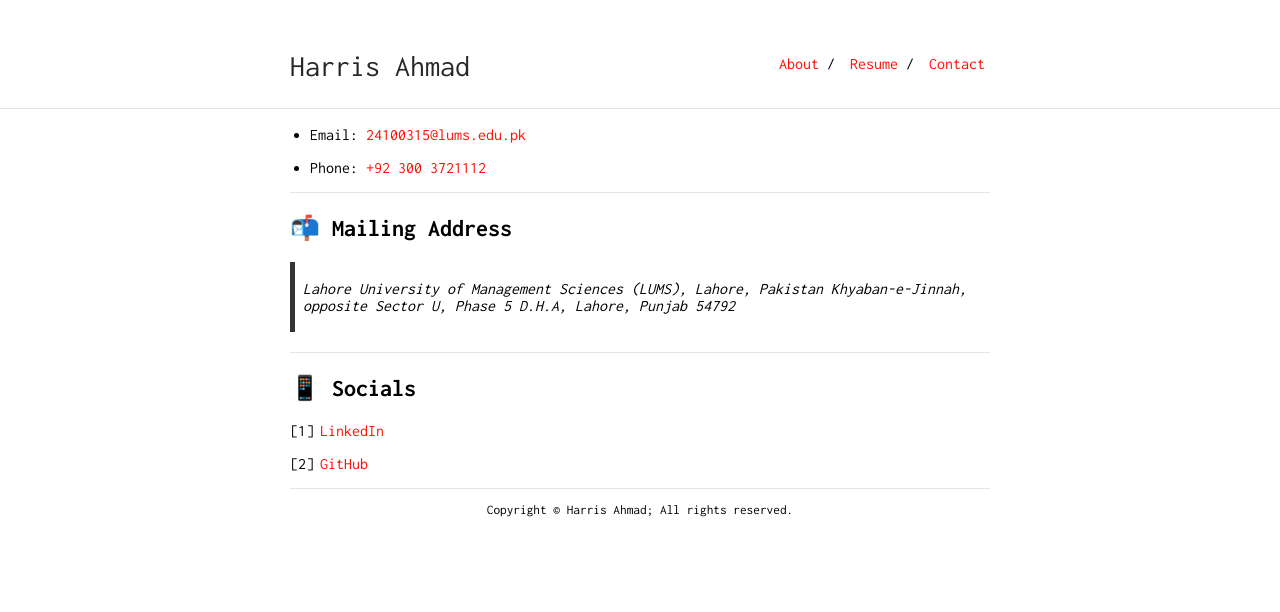
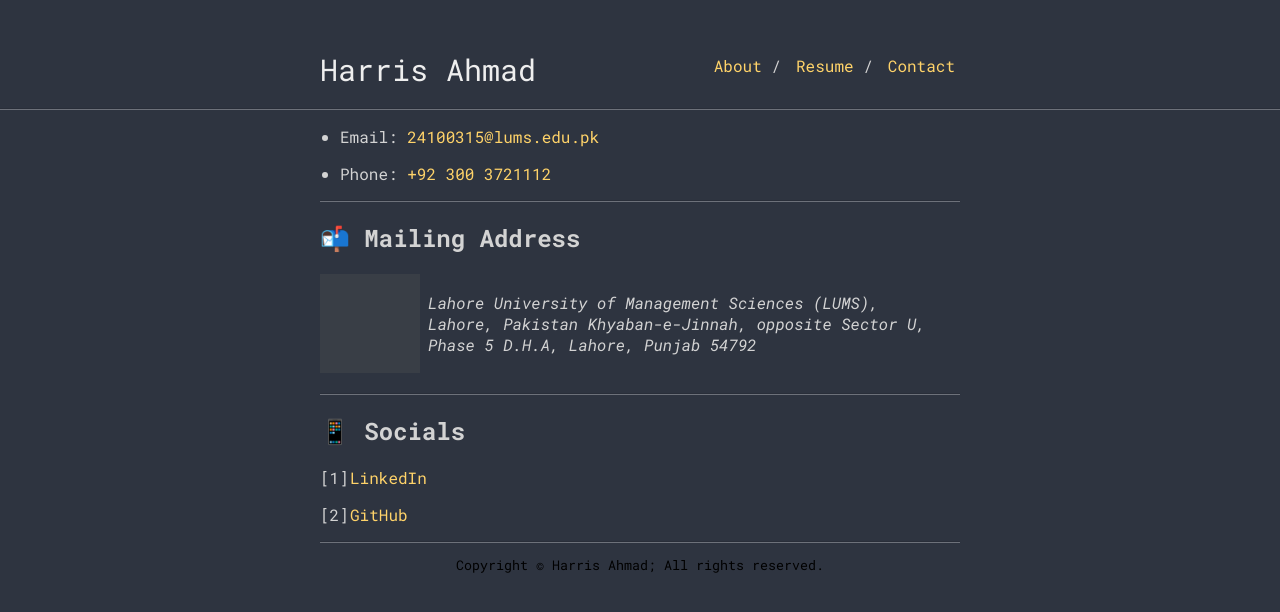
Before and after one commit to harris-ahmad/harris-ahmad.github.io, a Jekyll site: the page built from contact.md, in a window 1280 px wide. Shown: the top 612 px of the page. Built offline with Jekyll 4.4.1, drawn with Linux system fonts in a browser that asks for light colours.

Commit message:
ui updated

```diff
--- a/_sass/_style.scss
+++ b/_sass/_style.scss
@@ -1,4 +1,7 @@
 @import "vars";
+@import url('https://fonts.googleapis.com/css?family=Roboto:100,100i,300,300i,400,400i,500');
+@import url('https://fonts.googleapis.com/css?family=Lato:300,300i,400,400i,700,700i');
+@import url('https://fonts.googleapis.com/css?family=Roboto Mono:300,300i,400,400i,700,700i');
 
 /*
  * Basic
@@ -8,18 +11,24 @@ html {
     height: 100%;
     margin: 0;
     padding: 0;
+    background-color: #2E3440;
+    color: #d3d3d3;
 }
 body {
     margin: 0;
-    font-family: "Inconsolata";
+    font-family: Roboto Mono;
     height: 100%;
+}
+h1 {
+    font-family: Roboto;
 }
 a {
     text-decoration: none;
     color: $accent;
 }
 a:hover {
-    text-decoration: underline;
+    text-decoration: none;
+    color:#DC8ADD
 }
 hr {
     border: 0;
@@ -34,11 +43,12 @@ hr {
 
 #author-name {
     font-size: 30px;
-    color: #272727;
+    color: #EEEEEE;
     display: inline-block;
 }
 .navbar {
     padding: 50px 0 50px 0;
+    border:hsl(from black h s l)
 }
 .navbar-ul {
     display: inline-block;
@@ -65,7 +75,7 @@ hr {
 /* Divs */
 
 .container {
-    max-width: $max-width;
+    max-width: 50%;
     margin: auto;
 }
 .wrapper {
@@ -80,6 +90,39 @@ hr {
 	max-height: 100px;
 	text-align: center;
 }
+/* Thumbail Images for Social Media */
+
+#contact_container {
+    display: flex;
+    justify-content: center;
+}
+#thumbnail_image{
+    max-width: 70px;
+    margin: 10px;
+    display: inline-block;
+}
+#thumbnail_image:hover{
+    max-width: 75px;
+}
+
+/* Country Image */
+
+#country_image{
+    height: 48px;
+    width: 48px;
+}
+
+/* Country Image */
+#footer_div{
+    display: flex;
+    justify-content: center;
+}
+
+#footer_image{
+    height: 35%;
+    width: 35%;
+}
+
 
 /* Mobile */
 
@@ -87,6 +130,9 @@ hr {
     .container {
         max-width: $med-width;
         transition: 0.3s ease all;
+    }
+    .profile-picture{
+        display: none;
     }
 }
 
@@ -96,6 +142,9 @@ hr {
     }
     .navbar-ul {
         margin-top: 5px;
+    }
+    .profile-picture{
+        display: none;
     }
 }
 
@@ -125,6 +174,9 @@ hr {
 	#navlist li.nav-list {
 		margin: 0;
 	}
+    .profile-picture{
+        display: none;
+    }
 }
 
 @import "typography";
--- a/_sass/typography.scss
+++ b/_sass/typography.scss
@@ -2,59 +2,71 @@
 
 .content {
     a:hover {
-        text-decoration: underline;
+        text-decoration: none;
+        color: #DC8ADD;
     }
+
     ol {
         counter-reset: list;
     }
-    ol > li {
+
+    ol>li {
         list-style-position: none;
         position: relative;
         list-style: none;
         margin-top: 5px;
         margin-bottom: 5px;
     }
-    ul > li {
+
+    ul>li {
         margin: 5px 0 5px 0;
     }
+
     ul {
-        padding: 0 20px 0 20px;;
+        padding: 0 20px 0 20px;
+        ;
     }
+
     ol {
         padding: 0 30px 0 30px;
     }
-    ol > li:before {
+
+    ol>li:before {
         content: "[" counter(list, decimal) "] ";
         counter-increment: list;
         position: absolute;
         left: -30px;
     }
+
     blockquote {
-        //border: 1px solid black;
-        border-left: 5px solid #333333;
+        border-left: 100px solid #393E46;
         margin: 20px 0 20px 0;
         padding: 2px 8px 2px 8px;
         font-style: italic;
     }
+
     .profile-picture {
-        height: $image-size;
-        width: $image-size;
+        height: 240px;
+        width: 228px;
         position: relative;
-        margin: -10px 0 0 15px;
-        float: right;
-        border-radius: 50%;
+        margin: 21px 20px 10px 0;
+        float: left;
+
         p & {
             padding: 0;
             margin: 0;
         }
+
         @media (max-width: $small-width) {
             img {
                 margin-top: -5px;
             }
         }
     }
+
     img {
         text-align: center;
         width: 100%;
     }
+
 }
--- a/_sass/vars.scss
+++ b/_sass/vars.scss
@@ -2,7 +2,7 @@
  * Customization Variables
  */
 
-$accent: #FF0F00;
+$accent: #FFD369;
 $image-size: 85px;
 
 /*
```
Also changed, not shown: 10 other files.
